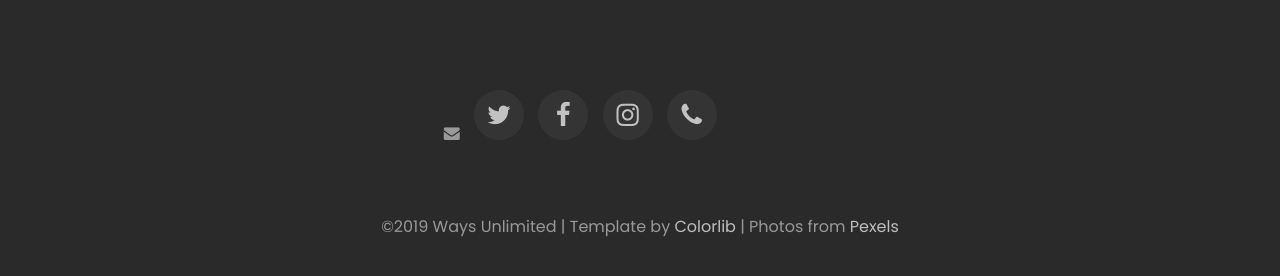
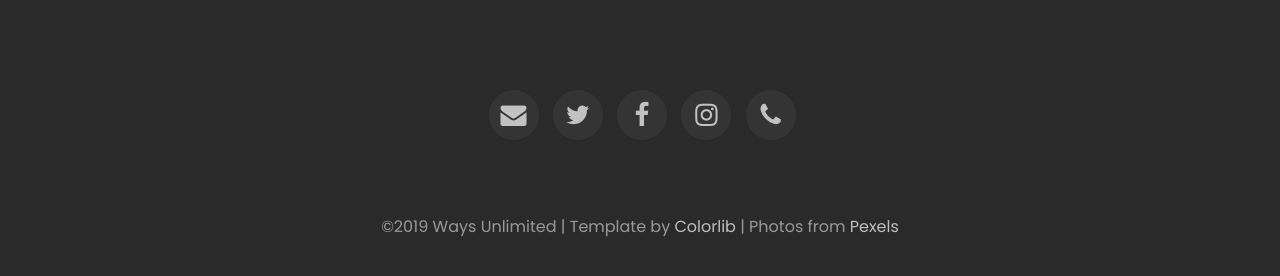
Before and after one commit to brittneyngo/waysunlimited, a plain HTML site: page application.html in a window 1280 px wide. Shown: the part 2559-2835 px from the top of the page. Drawn offline with Linux system fonts and the light colour scheme; some packages are replaced by stand-ins of ours; no server answers; files whose address does not match are found by name.

Commit message:
Update application.html

```diff
--- a/application.html
+++ b/application.html
@@ -118,7 +118,7 @@
         <div class="container">
           <div class="row mb-5">
                 <ul class="ftco-footer-social list-unstyled float-md-left float-lft mt-5">
-                  <li class="ftco-animate"<a href="mailto:contact@waysunlimited.org"><span class="icon-envelope"></span></a></li>
+                  <li class="ftco-animate"><a href="mailto:contact@waysunlimited.org"><span class="icon-envelope"></span></a></li>
                   <li class="ftco-animate"><a href="https://twitter.com/waysunlimited"><span class="icon-twitter"></span></a></li>
                   <li class="ftco-animate"><a href="https://www.facebook.com/waysunlimited"><span class="icon-facebook"></span></a></li>
                   <li class="ftco-animate"><a href="https://www.instagram.com/waysunlimited"><span class="icon-instagram"></span></a></li>
```
